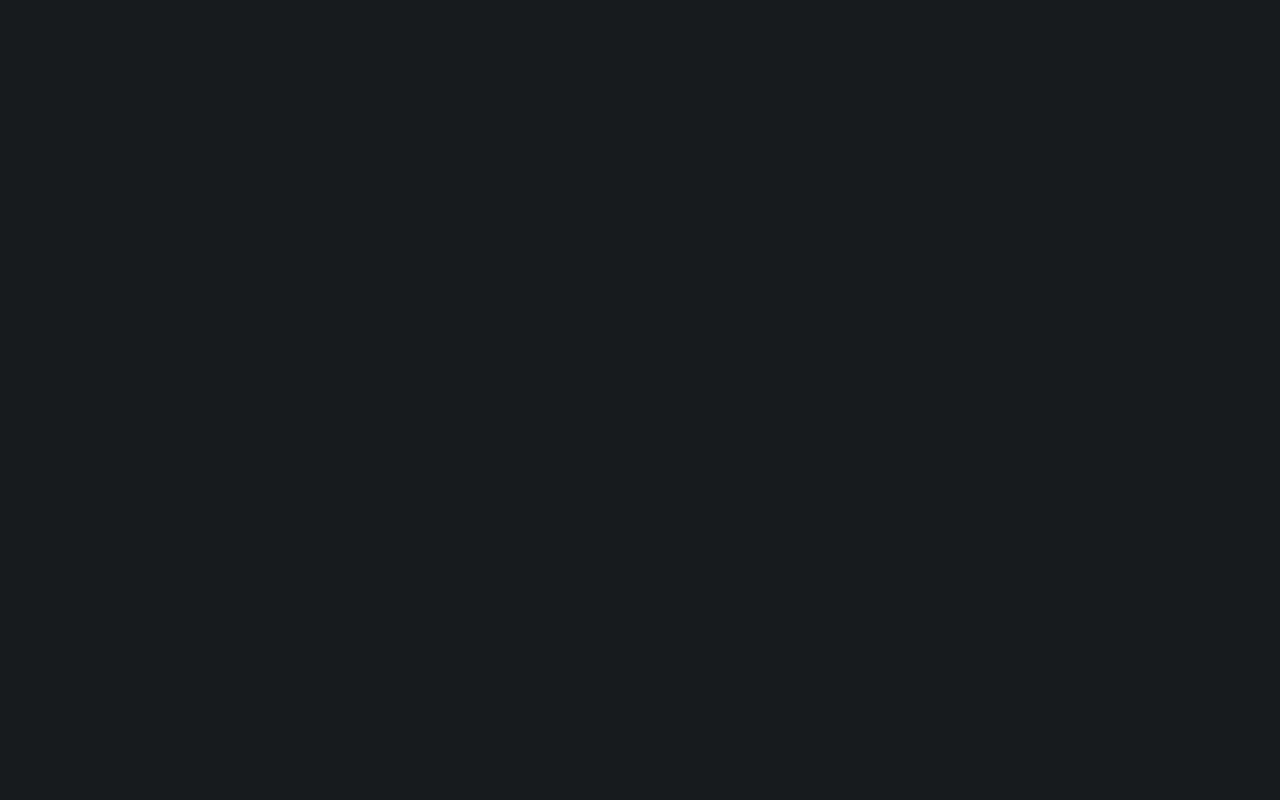
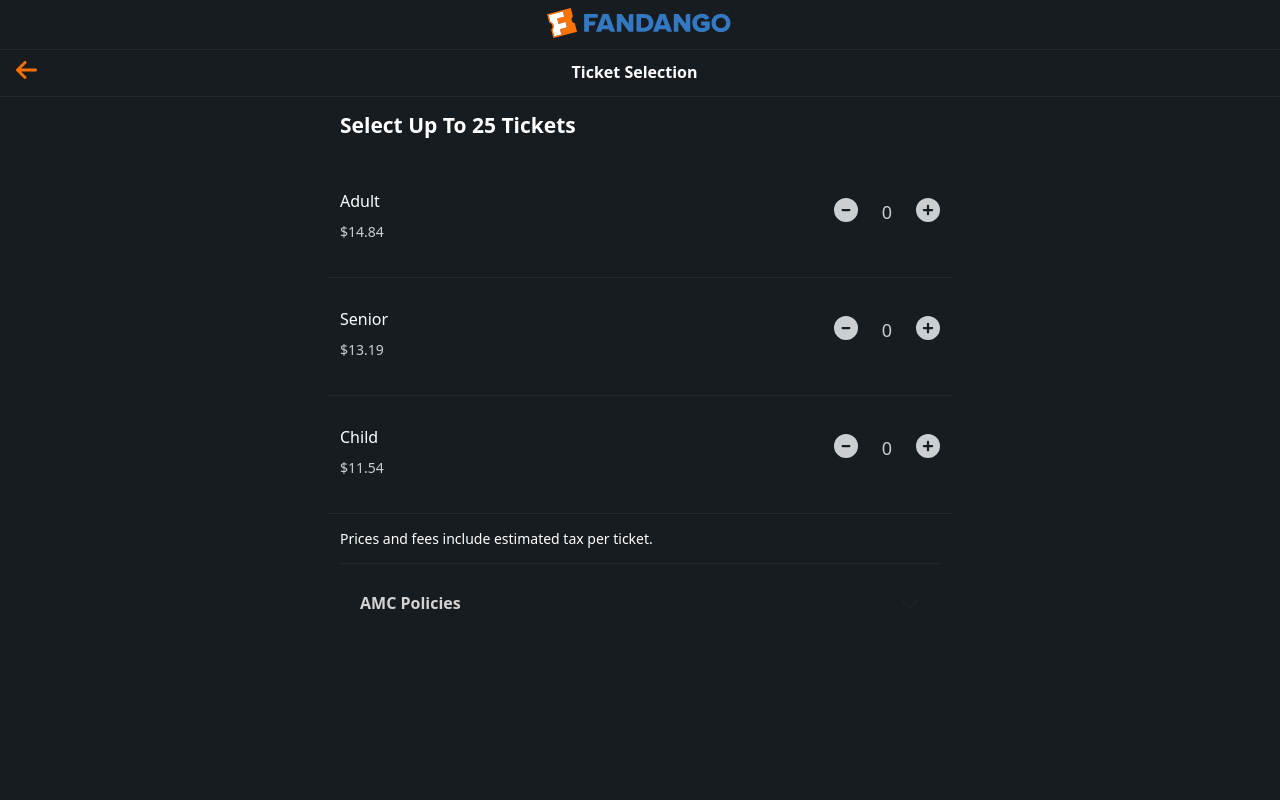
Before and after one commit to VelaVelorem/fandango-project, a React (Create React App) app in the folder WebDev/fandango-clone/: page /tickets in a window 1280 px wide. Before the commit this address had no page. Shown: the top 800 px of the page. Built offline with nearby package versions, Linux system fonts and the light colour scheme.

Commit message:
fixed issue where initial page of browser was blank, added /tickets to router path on app.js

```diff
--- a/WebDev/fandango-clone/public/index.html
+++ b/WebDev/fandango-clone/public/index.html
@@ -40,6 +40,6 @@
       To create a production bundle, use `npm run build` or `yarn build`.
     -->
     <script src="https://cdn.jsdelivr.net/npm/bootstrap@5.3.3/dist/js/bootstrap.bundle.min.js"
-    integrity="sha384-YvpcrYf0tY3lHB60NNkmXc5s9fDVZLESaAA55NDzOxhy9GkcIdslK1eN7N6jIeHz" crossorigin="anonymous"></script>
+        integrity="sha384-YvpcrYf0tY3lHB60NNkmXc5s9fDVZLESaAA55NDzOxhy9GkcIdslK1eN7N6jIeHz" crossorigin="anonymous"></script>
   </body>
 </html>
--- a/WebDev/fandango-clone/src/App.js
+++ b/WebDev/fandango-clone/src/App.js
@@ -9,7 +9,7 @@ function App() {
   return (
     <Router>
       <Routes>
-        <Route path="/" element={<Tickets />} />
+        <Route path="/tickets" element={<Tickets />} />
         <Route path="/seats" element={<Seats />} />
       </Routes>
     </Router>
--- a/WebDev/fandango-clone/src/components/Header.js
+++ b/WebDev/fandango-clone/src/components/Header.js
@@ -14,7 +14,7 @@ const Header = () => (
             </div>
         </div>
         <div className="ticketSelectionHeader d-flex align-items-center justify-content-center">
-            <Link to="/"><FontAwesomeIcon icon={faArrowLeft} id="leftArrow" className="ms-3" /></Link>
+            <Link to="/tickets"><FontAwesomeIcon icon={faArrowLeft} id="leftArrow" className="ms-3" /></Link>
             <span className="ticketSelection-P mx-auto pe-5">Ticket Selection</span>
 
         </div>
--- a/WebDev/fandango-clone/src/pages/Seats.js
+++ b/WebDev/fandango-clone/src/pages/Seats.js
@@ -20,7 +20,7 @@ const Seats = () => {
 
 
                 <div className="ticketSelectionHeader d-flex">
-                <div className="arrowExit"><Link to="/"><FontAwesomeIcon icon={faArrowLeft} id="leftArrow" className="ms-3" /></Link></div>
+                <div className="arrowExit"><Link to="/tickets"><FontAwesomeIcon icon={faArrowLeft} id="leftArrow" className="ms-3" /></Link></div>
 
                 <div className="movieContainer mx-auto pb-2 pt-2"><MovieShowing/>
                 </div>
```
